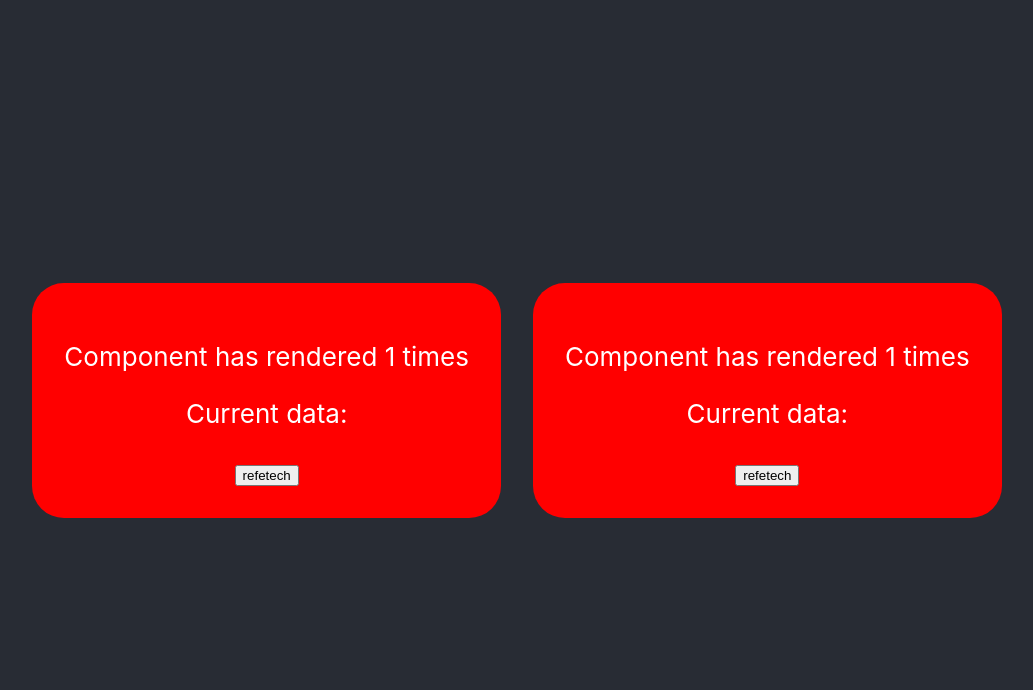
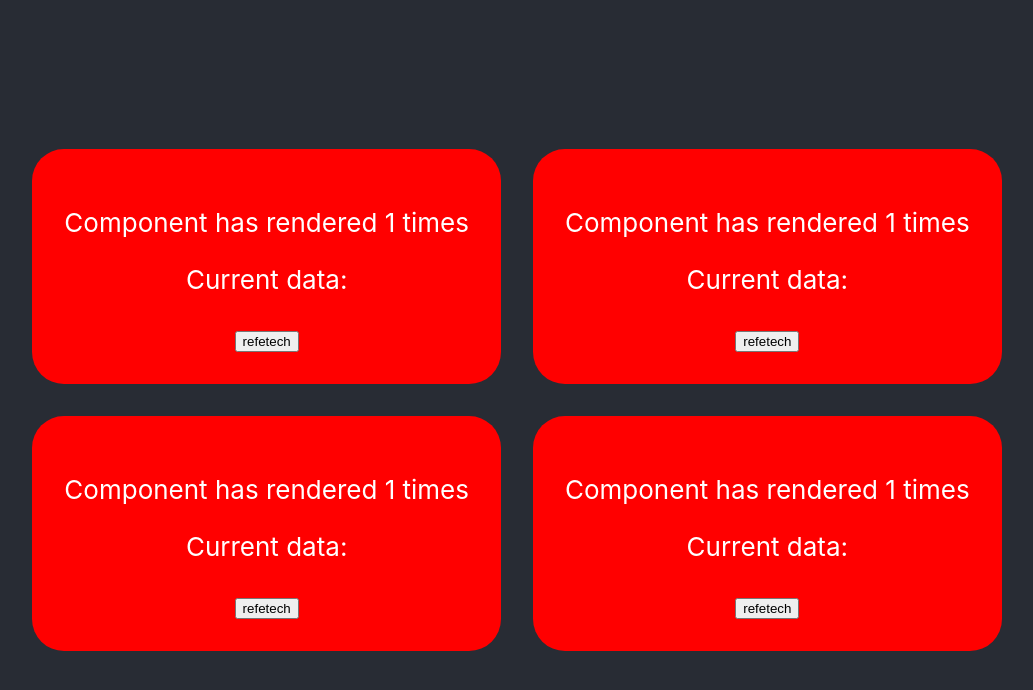
Before and after one commit to ellouzeskandercs/tracked-result-hook-training, a React (Create React App) app: page / in a window 1280 px wide. Shown: the top 690 px of the page, without its empty margins (123-1156 px from the left). Built offline with nearby package versions, Linux system fonts and the light colour scheme.

Commit message:
feat: create custom use Query

```diff
--- a/src/App.js
+++ b/src/App.js
@@ -1,6 +1,11 @@
 import "./App.css";
 import { QueryClient, QueryClientProvider } from "@tanstack/react-query";
-import { ComponentA, ComponentB } from "./test-query/Components";
+import {
+  ComponentA,
+  ComponentB,
+  ComponentC,
+  ComponentD,
+} from "./test-query/Components";
 
 function App() {
   return (
@@ -16,6 +21,8 @@ function App() {
           >
             <ComponentA />
             <ComponentB />
+            <ComponentC />
+            <ComponentD />
           </div>
         </QueryClientProvider>
       </header>
--- a/src/test-query/Components.js
+++ b/src/test-query/Components.js
@@ -2,6 +2,8 @@ import { useQuery } from "@tanstack/react-query";
 import { ComponentDesign } from "./ComponentDesign";
 import { getData } from "./getData";
 import { useNbOfRenders } from "./useNbOfRenders";
+import { useBAMQuery } from "./useBAMQuery";
+
 export const ComponentA = () => {
   const { data, isFetching, refetch } = useQuery({
     queryKey: ["A"],
@@ -32,3 +34,30 @@ export const ComponentB = () => {
     <ComponentDesign data={data} nbOfRenders={nbOfRenders} onClick={refetch} />
   );
 };
+
+export const ComponentC = () => {
+  const { data, isFetching, refetch } = useBAMQuery({
+    queryFn: getData,
+  });
+  const nbOfRenders = useNbOfRenders();
+
+  return (
+    <ComponentDesign
+      data={data}
+      nbOfRenders={nbOfRenders}
+      onClick={refetch}
+      showLoader={isFetching}
+    />
+  );
+};
+
+export const ComponentD = () => {
+  const { data, refetch } = useBAMQuery({
+    queryFn: getData,
+  });
+  const nbOfRenders = useNbOfRenders();
+
+  return (
+    <ComponentDesign data={data} nbOfRenders={nbOfRenders} onClick={refetch} />
+  );
+};
--- /dev/null
+++ b/src/test-query/useBAMQuery.js
@@ -0,0 +1,20 @@
+import { useState } from "react";
+
+export const useBAMQuery = ({ queryFn }) => {
+  const [result, setResult] = useState({
+    isFetching: false,
+    data: undefined,
+  });
+
+  const refetch = async () => {
+    setResult({ ...result, isFetching: true });
+    const newData = await queryFn();
+    setResult({
+      data: newData,
+      isFetching: false,
+    });
+  };
+
+  Object.assign(result, { refetch });
+  return result;
+};
```
